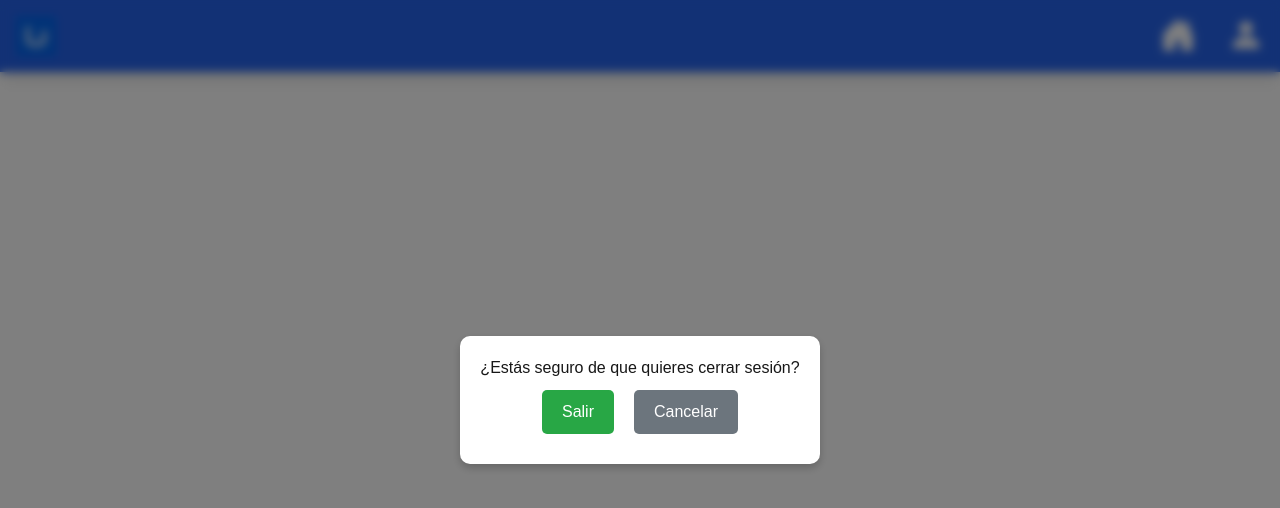
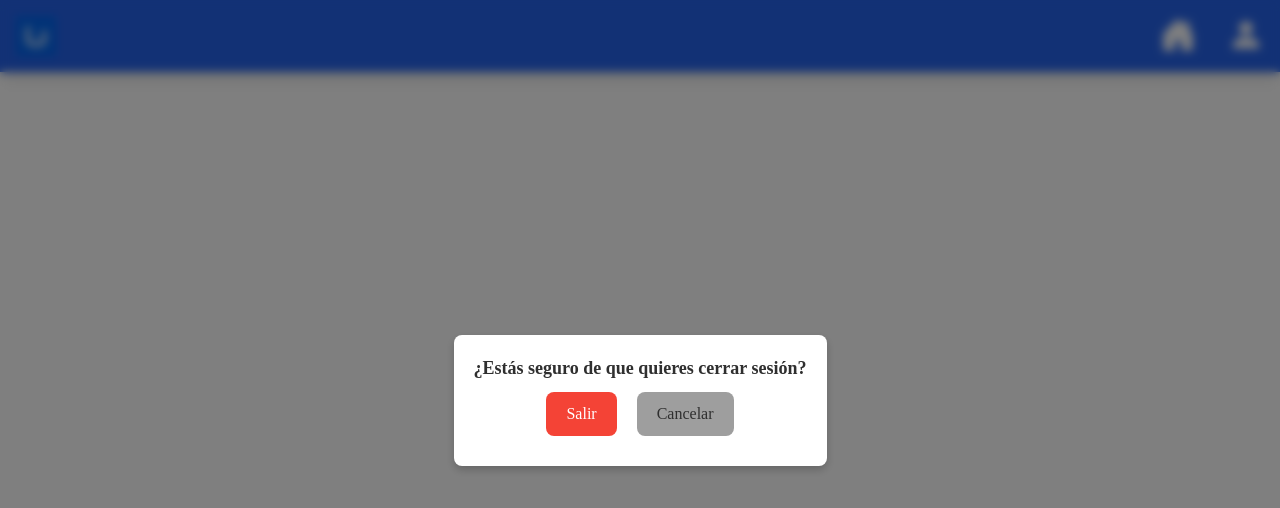
Before and after one commit to U-tad-ASISTENTE-CARRERA/Frontend, a Next.js app in the folder frontend/: page /logout in a window 1280 px wide. Shown: the top 508 px of the page. Built offline with nearby package versions, Linux system fonts and the light colour scheme.

Commit message:
Volver al logout bonito

```diff
--- a/frontend/src/app/logout/page.js
+++ b/frontend/src/app/logout/page.js
@@ -2,6 +2,7 @@
 
 import { useState } from "react";
 import { styles } from "../constants/theme";
+import { theme } from "../constants/theme";
 
 const LogOut = () => {
   const [error, setError] = useState("");
@@ -29,17 +30,40 @@ const LogOut = () => {
   };
 
   return (
-    <div style={styles.overlay}>
-      <div style={styles.modal}>
-        <h2>¿Estás seguro de que quieres cerrar sesión?</h2>
+    <div style={{ ...styles.overlay, fontFamily: "Montserrat" }}>
+      <div
+        style={{
+          ...styles.modal,
+          background: theme.palette.background.hex,
+          color: theme.palette.text.hex,
+          borderRadius: theme.buttonRadios.m,
+        }}
+      >
+        <h2 style={{ fontSize: theme.fontSizes.xl, fontWeight: theme.fontWeight.bold }}>
+          ¿Estás seguro de que quieres cerrar sesión?
+        </h2>
+
+        {/* Mostrar error si existe */}
+        {error && <p style={{ color: theme.palette.error.hex, fontSize: theme.fontSizes.m }}>{error}</p>}
+
         <button
-          style={{ ...styles.modalButton, ...styles.confirm }}
-          onClick={() => handleLogOut()}
+          style={{
+            ...styles.modalButton,
+            backgroundColor: theme.palette.error.hex,
+            color: theme.palette.background.hex,
+            borderRadius: theme.buttonRadios.m,
+          }}
+          onClick={handleLogOut}
         >
           Salir
         </button>
         <button
-          style={{ ...styles.modalButton, ...styles.cancel }}
+          style={{
+            ...styles.modalButton,
+            backgroundColor: theme.palette.gray.hex,
+            color: theme.palette.text.hex,
+            borderRadius: theme.buttonRadios.m,
+          }}
           onClick={() => (window.location.href = "/")}
         >
           Cancelar
```
